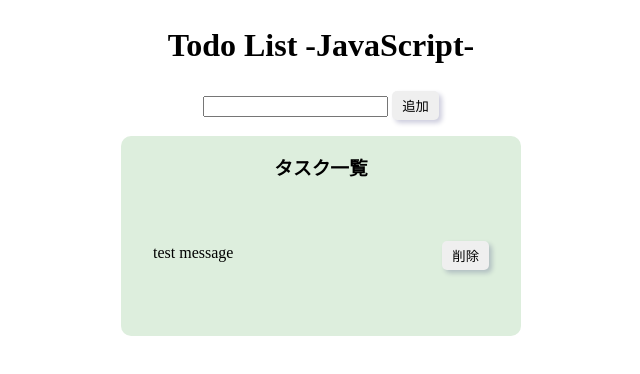
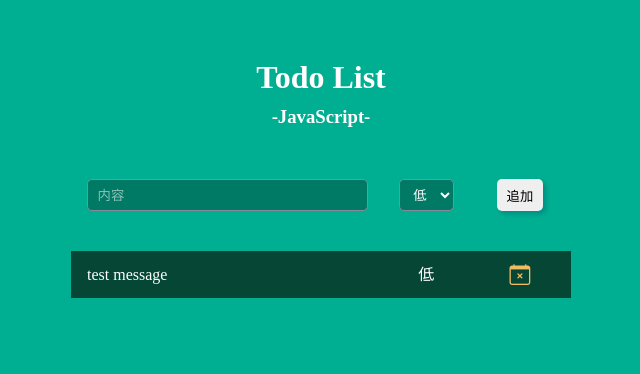
Before and after one commit to lafrin/todo_js, a plain HTML site: page index.html in a window 1280 px wide. Both pictures are taken after a click on the button "追加". Shown: the whole page, without its empty margins (319-959 px from the left). Drawn offline with nearby package versions, Linux system fonts and the light colour scheme.

Commit message:
update:基本的なCRUD機能の実装

```diff
--- a/css/style.css
+++ b/css/style.css
@@ -1,36 +1,97 @@
 body{
   text-align: center;
-
+  background: #00AF91;
+  padding-top: 2rem;
 }
-
-#table{
-  display: inline-block;
-  width: 400px;
-  min-height: 200px;
-  background: #ded;
-  margin-top: 1rem;
-  border-radius: 10px;
+h1{
+  margin-bottom: 0.1rem;
+  color: white;
 }
-.task_header{
-
+h3{
+  margin-top: 0;
+  color: white;
 }
-
 button{
+  height: 2rem;
+  border: 0px;
   border-radius: 5px;
-  border: 0px;
   padding: 5px 10px;
   box-shadow: 3px 3px 5px #0053;
 }
 button:active{
   box-shadow: 0px 0px 0px #000;
 }
+input,select{
+  height: 2rem;
+  padding: 0 0.6rem;
+  border: 1px solid #889;
+  border-radius: 5px;
+  background: #007965;
+  color: white;
+}
 ul{
   text-decoration: none;
   list-style: none;
-  padding: 2rem;
+  padding: 0;
+  margin: 0;
+}
+.wrap{
+  width: 500px;
+  margin: auto;
+}
+.task_form{
+  display: flex;
+  justify-content: space-between;
+  align-items: center;
+  margin-top: 3rem;
+  padding: 0 1rem;
+}
+#table{
+  display: inline-block;
+  width: 100%;
+  min-height: 200px;
+  margin-top: 2rem;
+  border-radius: 10px;
+}
+.task_title{
+  margin-top: 0;
+}
+.task_header{
+  border-bottom: 1px solid #446;
+  font-weight: bold;
+}
+.task_header,li{
+  display: flex;
+  justify-content: space-between;
+  align-items: center;
+  padding: 0.5rem 1rem;
+  color: #fff;
 }
 li{
-  display: flex;
-  justify-content: space-between;
-  padding: 0.5rem 0;
+  background: #064635;
+  color: #fff;
+  margin-top: 0.5rem;
 }
+.flex-edit{
+  flex-basis:10%;
+  cursor: pointer;
+}
+.flex-edit:hover{
+  color: #F0BB62;
+}
+.flex-value{
+  flex-basis:60%;
+  text-align: left;
+}
+.flex-priority,
+.flex-delete{
+  flex-basis: 15%;
+}
+.bi-calendar-x{
+  font-size: 1.3rem;
+  color: #F0BB62;
+  cursor: pointer;
+}
+.bi-calendar-x:hover{
+  color: #f06262;
+}
--- a/index.html
+++ b/index.html
@@ -6,19 +6,33 @@
   <meta name="viewport" content="width=device-width, initial-scale=1.0">
   <link rel="stylesheet" href="css/sanitize.css">
   <link rel="stylesheet" href="css/style.css">
+  <link rel="stylesheet" href="https://cdn.jsdelivr.net/npm/bootstrap-icons@1.7.2/font/bootstrap-icons.css">
   <title>todo list</title>
 </head>
 <body>
-  <h1>Todo List -JavaScript-</h1>
+  <h1>Todo List</h1>
+  <h3>-JavaScript-</h3>
 
-  <form action="post">
-    <input id="add_value" type="text" value="test message">
-    <button id="add_task">追加</button>
-  </form>
+  <div class="wrap">
+    <form class="task_form">
+      <input id="add_value" placeholder="内容" class="flex-value" type="text" value="test message">
+      <div class="flex-priority">
+        <select name="" id="add_priority">
+          <option value="low">低</option>
+          <option value="middle">中</option>
+          <option value="high">高</option>
+        </select>
+      </div>
+      <div class="flex-delete">
+        <button id="add_task">追加</button>
+      </div>
+    </form>
 
-  <div id="table">
-    <h3 class="task_header">タスク一覧</h3>
-    <ul id="task_list"></ul>
+    <div id="table">
+      <ul id="priority_high" class="task_list"></ul>
+      <ul id="priority_midole" class="task_list"></ul>
+      <ul id="priority_low" class="task_list"></ul>
+    </div>
   </div>
 
   <script src="js/main.js"></script>
--- a/js/main.js
+++ b/js/main.js
@@ -1,34 +1,66 @@
 const addTaskBtn = document.getElementById('add_task')
 const addValue = document.getElementById('add_value')
-const taskList = document.getElementById('task_list')
+const addPriority = document.getElementById('add_priority')
 
-const addTask = (task) => {
+const taskList_h = document.getElementById('priority_high')
+const taskList_m = document.getElementById('priority_midole')
+const taskList_l = document.getElementById('priority_low')
+
+const priolityList = {'high': '高', 'middle': '中', 'low': '低'}
+
+const addTask = (task, priority) => {
   //valueのliを作ってリストに追加
-  const newItem = document.createElement('li')
-  const showItem = taskList.appendChild(newItem)
-  showItem.innerHTML = task;
+  const listElement = document.createElement('li')
+  if(priority == 'high'){
+    taskList_h.appendChild(listElement)
+  }else if(priority == 'middle'){
+    taskList_m.appendChild(listElement)
+  }else{
+    taskList_l.appendChild(listElement)
+  }
 
-  //liに削除ボタンを追加
-  const deleteBtn = document.createElement('button')
-  deleteBtn.innerHTML = '削除'
-  newItem.appendChild(deleteBtn)
 
-  deleteBtn.addEventListener('click', evt => {
+  //内容
+  // const editButton = createAndAddListInnerElement(listElement, 'i', ['bi','bi-pencil','flex-edit'], '')
+  createAndAddListInnerElement(listElement, 'div', ['flex-value'], task)
+  const priorityJp = priolityList[priority]
+  createAndAddListInnerElement(listElement, 'div', ['flex-priority'], priorityJp)
+  const deleteButton = createAndAddListInnerElement(listElement, 'i', ['bi','bi-calendar-x','flex-delete'], '')
+
+  deleteButton.addEventListener('click', evt => {
     evt.preventDefault()
-    deleteTask(deleteBtn)
+    deleteTask(deleteButton)
   })
 }
 
-const deleteTask = (deleteBtn) => {
-  const chosenTask = deleteBtn.closest('li')
+//子要素を作成してli要素に追加する
+const createAndAddListInnerElement = (li, ele, classNames, value) => {
+  const element = document.createElement(ele)
+  classNames.forEach(name => {
+    element.classList.add(name)
+  });
+  element.innerHTML = value
+  li.appendChild(element);
+  return element
+}
+
+
+//タスクの削除
+const deleteTask = (deleteButton) => {
+  if( !confirm('削除しますか？') ) return
+  const chosenTask = deleteButton.closest('li')
   taskList.removeChild(chosenTask)
 }
 
 addTaskBtn.addEventListener('click', evt => {
   evt.preventDefault()
   const task = addValue.value
-  if(task.trim() == '') return
-  addTask(task)
-  console.log(task)
+  const priority = addPriority.value
+  if(task.trim() == ''){
+    alert('内容が空です')
+    return
+  }
+  addTask(task, priority)
   addValue.value = ''
+  addPriority.value = 'low'
 })
```
